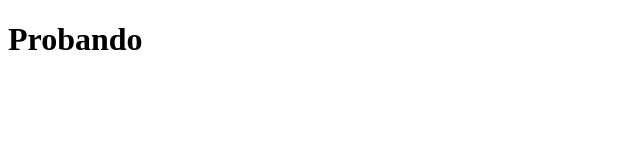
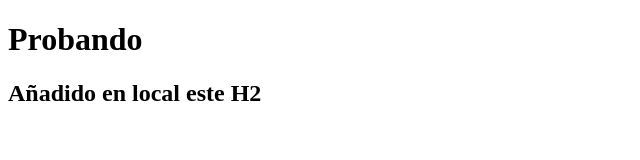
Before and after one commit to darenasrivas/prueba, a plain HTML site: page index.html in a window 1280 px wide. Shown: the whole page, without its empty margins (0-640 px from the left). Drawn offline with Linux system fonts and the light colour scheme.

Commit message:
Hemos cambiado en local un h2, perdon se me olvidaba esto

```diff
--- a/index.html
+++ b/index.html
@@ -7,5 +7,6 @@
   </head>
   <body>
     <h1>Probando</h1>
-</body>
+    <h2>Añadido en local este H2</h2>
+  </body>
 </html>
```
